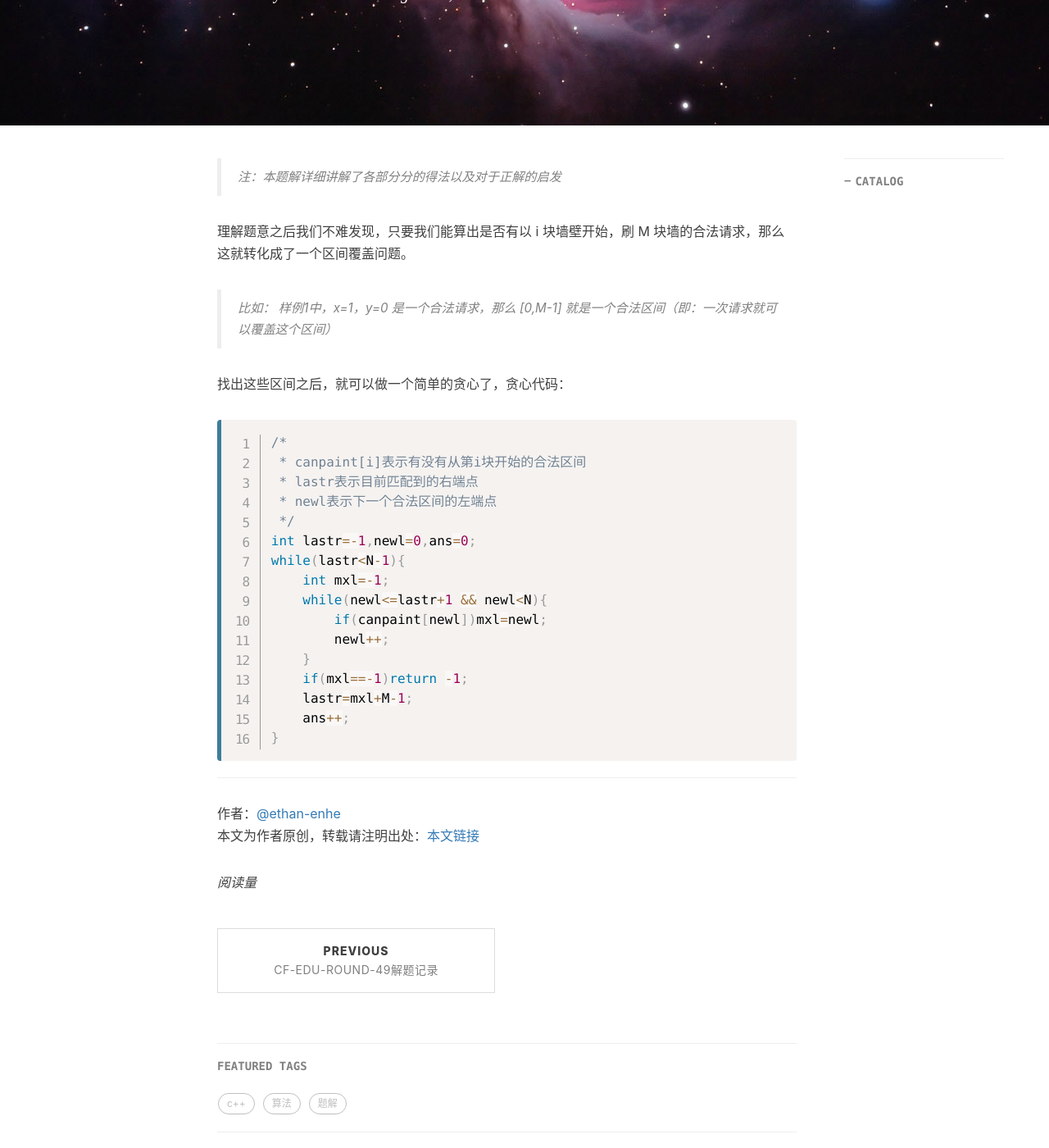
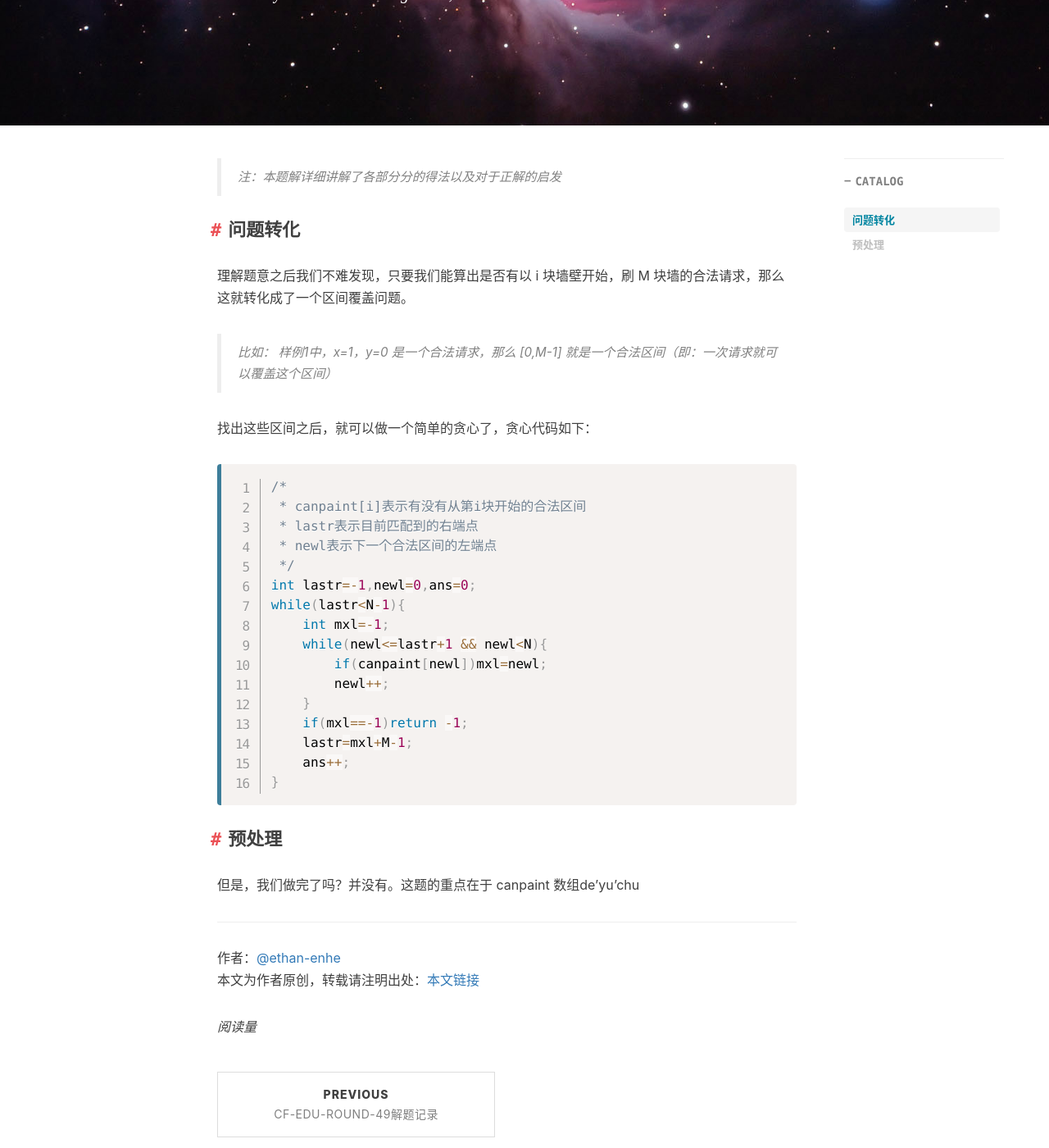
Before and after one commit to ethan-enhe/ethan-enhe.github.io, a Jekyll site: the page built from _posts/2020-08-18-【题解】[APIO2020]T1粉刷墙壁.md, in a window 1280 px wide and 1400 px high, scrolled down 430 px. Shown: the whole window at 82% size. Built offline with Jekyll 4.4.1, drawn with Linux system fonts in a browser that asks for light colours; nearby versions of some CDN libraries; comment, search, counter and statistics services are not loaded.

Commit message:
_posts/2020-08-18-【题解】[APIO2020]T1粉刷墙壁.md updated from https://stackedit.io/

````diff
--- a/_posts/2020-08-18-【题解】[APIO2020]T1粉刷墙壁.md
+++ b/_posts/2020-08-18-【题解】[APIO2020]T1粉刷墙壁.md
@@ -14,12 +14,14 @@ tags:
 
 > 注：本题解详细讲解了各部分分的得法以及对于正解的启发
 
+## 问题转化
+
 理解题意之后我们不难发现，只要我们能算出是否有以 i 块墙壁开始，刷 M 块墙的合法请求，那么这就转化成了一个区间覆盖问题。
 
 > 比如：
 > 样例1中，x=1，y=0 是一个合法请求，那么 [0,M-1] 就是一个合法区间（即：一次请求就可以覆盖这个区间）
 
-找出这些区间之后，就可以做一个简单的贪心了，贪心代码：
+找出这些区间之后，就可以做一个简单的贪心了，贪心代码如下：
 ```cpp
 /*
  * canpaint[i]表示有没有从第i块开始的合法区间
@@ -39,7 +41,12 @@ while(lastr<N-1){
 }
 ```
 
+## 预处理
+
+但是，我们做完了吗？并没有。这题的重点在于 canpaint 数组de'yu'chu
+
+
 <!--stackedit_data:
-eyJoaXN0b3J5IjpbMjE0NzI2NTkyMiw0OTQxNzk2MTAsMTk0NT
-g2NTAyMyw4MDgxODQwNDJdfQ==
+eyJoaXN0b3J5IjpbMzI3NzI1ODU3LDQ5NDE3OTYxMCwxOTQ1OD
+Y1MDIzLDgwODE4NDA0Ml19
 -->
````
